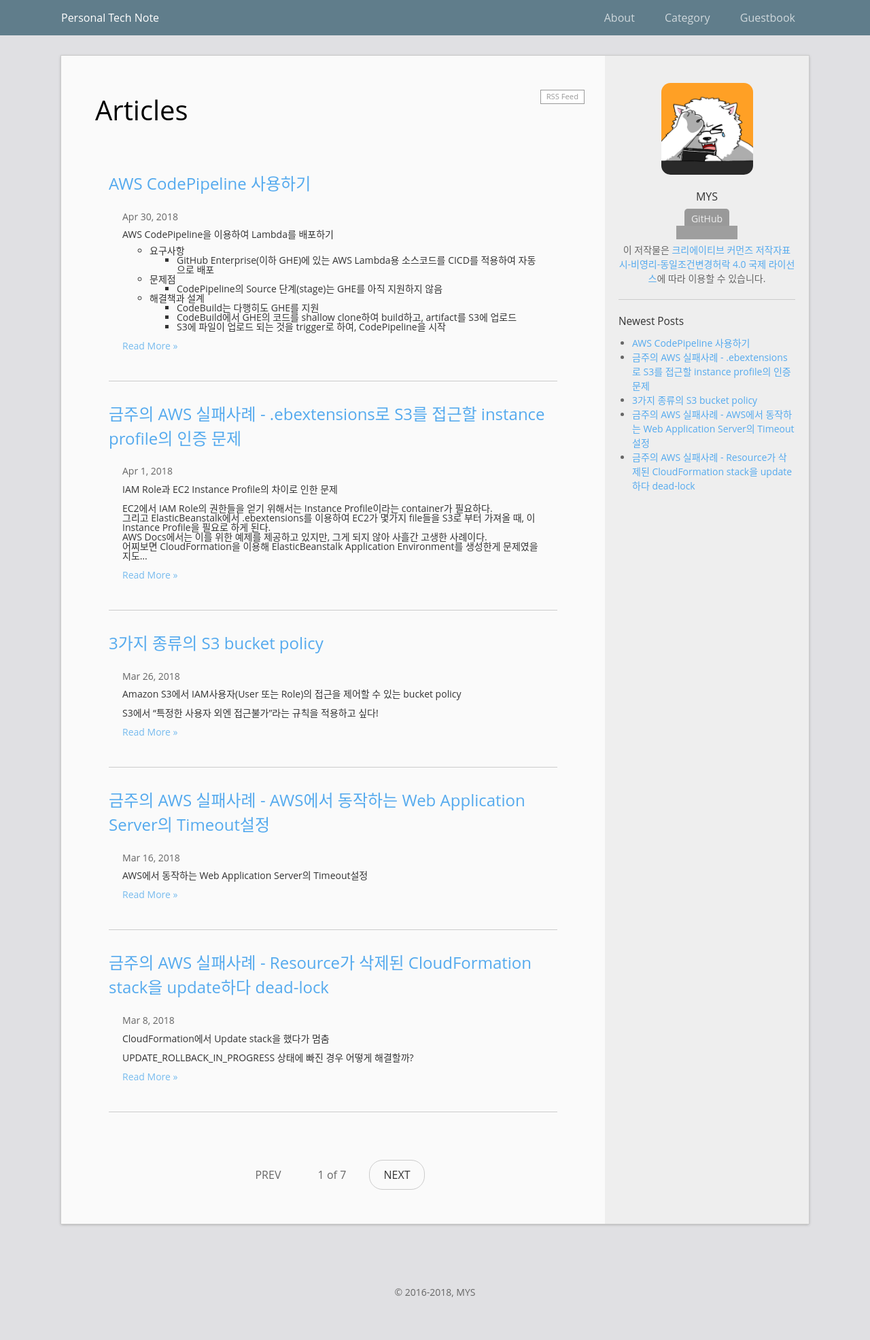
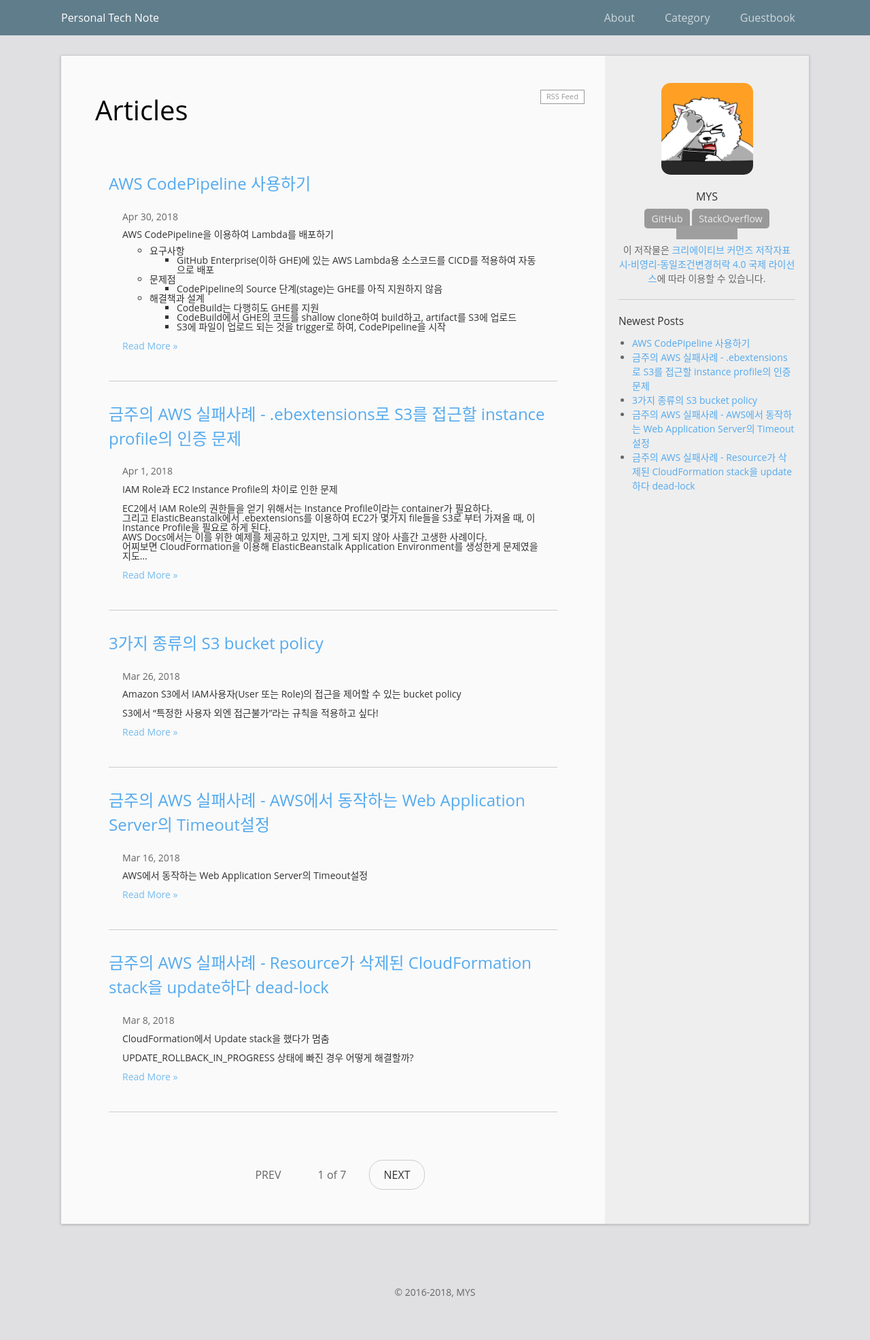
Before and after one commit to mystria/mystria.github.io, a Jekyll site: the page built from index.html, in a window 1280 px wide. Shown: the whole page at 68% size. Built offline with Jekyll 4.4.1, drawn with Linux system fonts in a browser that asks for light colours; the list of posts is cut into pages by our own code; grey boxes are pictures that could not be loaded.

Commit message:
Update profile in leftside

```diff
--- a/_config.yml
+++ b/_config.yml
@@ -12,6 +12,7 @@
 avatar: "/images/nooo_re.png"
 profile: 그냥 직장인입니다.
 #twitter_username: twitter_username
+stackoverflow_username: 8350542
 github_username: mystria
 
 # Comment Service (Disqus or 多说)
--- a/_includes/sidebar.html
+++ b/_includes/sidebar.html
@@ -6,6 +6,9 @@
     {% if site.github_username %}
     <a href="https://github.com/{{ site.github_username }}">GitHub</a>
     {% endif %}
+    {% if site.stackoverflow_username %}
+    <a href="https://stackoverflow.com/users/{{ site.stackoverflow_username }}">StackOverflow</a>
+    {% endif %}
     {% if site.twitter_username %}
     <a href="https://twitter.com/{{ site.twitter_username }}">Twitter</a>
     {% endif %}
@@ -13,7 +16,9 @@
     <a href="mailto:{{ site.email }}">Email</a>
     {% endif %}
   </p>
-  <a rel="license" href="http://creativecommons.org/licenses/by-nc-sa/4.0/"><img alt="크리에이티브 커먼즈 라이선스" style="border-width:0" src="https://i.creativecommons.org/l/by-nc-sa/4.0/88x31.png" /></a><br />이 저작물은 <a rel="license" href="http://creativecommons.org/licenses/by-nc-sa/4.0/">크리에이티브 커먼즈 저작자표시-비영리-동일조건변경허락 4.0 국제 라이선스</a>에 따라 이용할 수 있습니다.
+  <p class-"license">
+    <a rel="license" href="http://creativecommons.org/licenses/by-nc-sa/4.0/"><img alt="크리에이티브 커먼즈 라이선스" style="border-width:0" src="https://i.creativecommons.org/l/by-nc-sa/4.0/88x31.png" /></a><br />이 저작물은 <a rel="license" href="http://creativecommons.org/licenses/by-nc-sa/4.0/">크리에이티브 커먼즈 저작자표시-비영리-동일조건변경허락 4.0 국제 라이선스</a>에 따라 이용할 수 있습니다.
+  </p>
 </div>
 
 <div class="col-box">
--- a/_sass/_layout.scss
+++ b/_sass/_layout.scss
@@ -167,6 +167,9 @@
 			}
 		}
 	}
+	.license {
+		margin-top: 10px;
+	}
 }
 
 // footer
```
